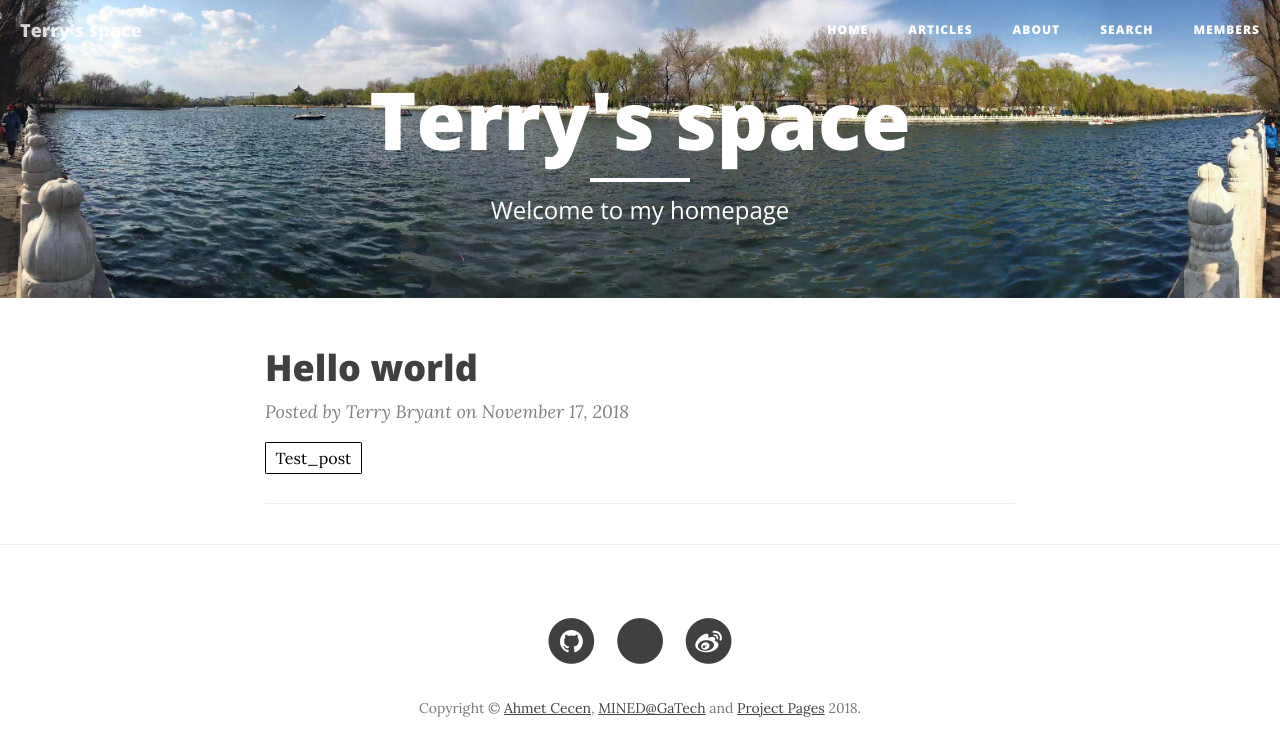
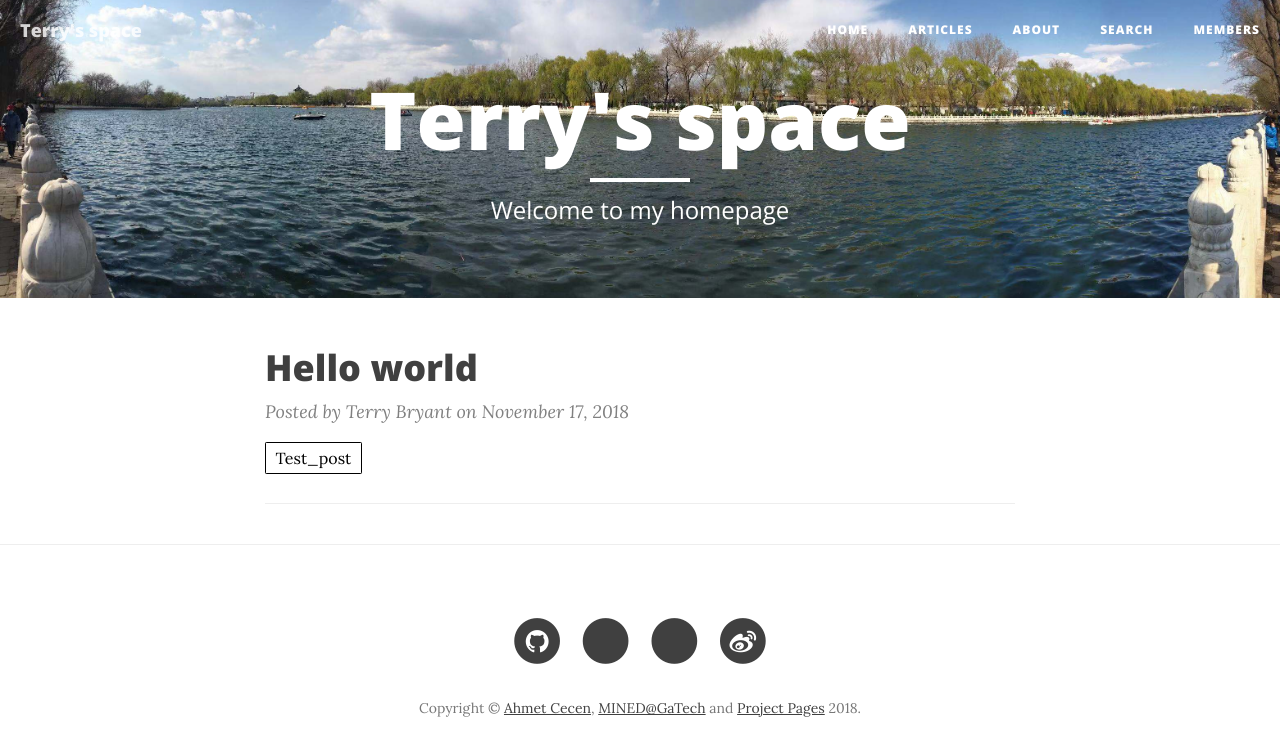
Before and after one commit to TerryBryant/TerryBryant.github.io, a Jekyll site: the page built from index.html, in a window 1280 px wide. Shown: the top 756 px of the page. Built offline with Jekyll 4.4.1, drawn with Linux system fonts in a browser that asks for light colours; nearby versions of some CDN libraries; the list of posts is cut into pages by our own code.

Commit message:
update config.yaml

```diff
--- a/_config.yml
+++ b/_config.yml
@@ -15,6 +15,7 @@
 # Tertiary Parameters
 github_username: TerryBryant
 csdn_username: dageda1991
+csdn2_username: dageda1991
 weibo_username: 2346631012
 disqus_shortname:
 g-analytics: UA-75881392-1
--- a/_includes/footer.html
+++ b/_includes/footer.html
@@ -32,6 +32,16 @@
                         </a>
                     </li>
                     {% endif %}
+                    {% if site.csdn2_username %}
+                    <li>
+                        <a href="https://blog.csdn.net/{{ site.csdn2_username }}">
+                            <span class="fa-stack fa-lg">
+                                <i class="fa fa-circle fa-stack-2x"></i>
+                                <i class="fa fa-csdn2 fa-stack-1x fa-inverse"></i>
+                            </span>
+                        </a>
+                    </li>
+                    {% endif %}
                     {% if site.weibo_username %}
                     <li>
                         <a href="https://www.weibo.com/{{ site.weibo_username }}">
```
Also changed, not shown: img/icons/csdn2-icon.png (added).
